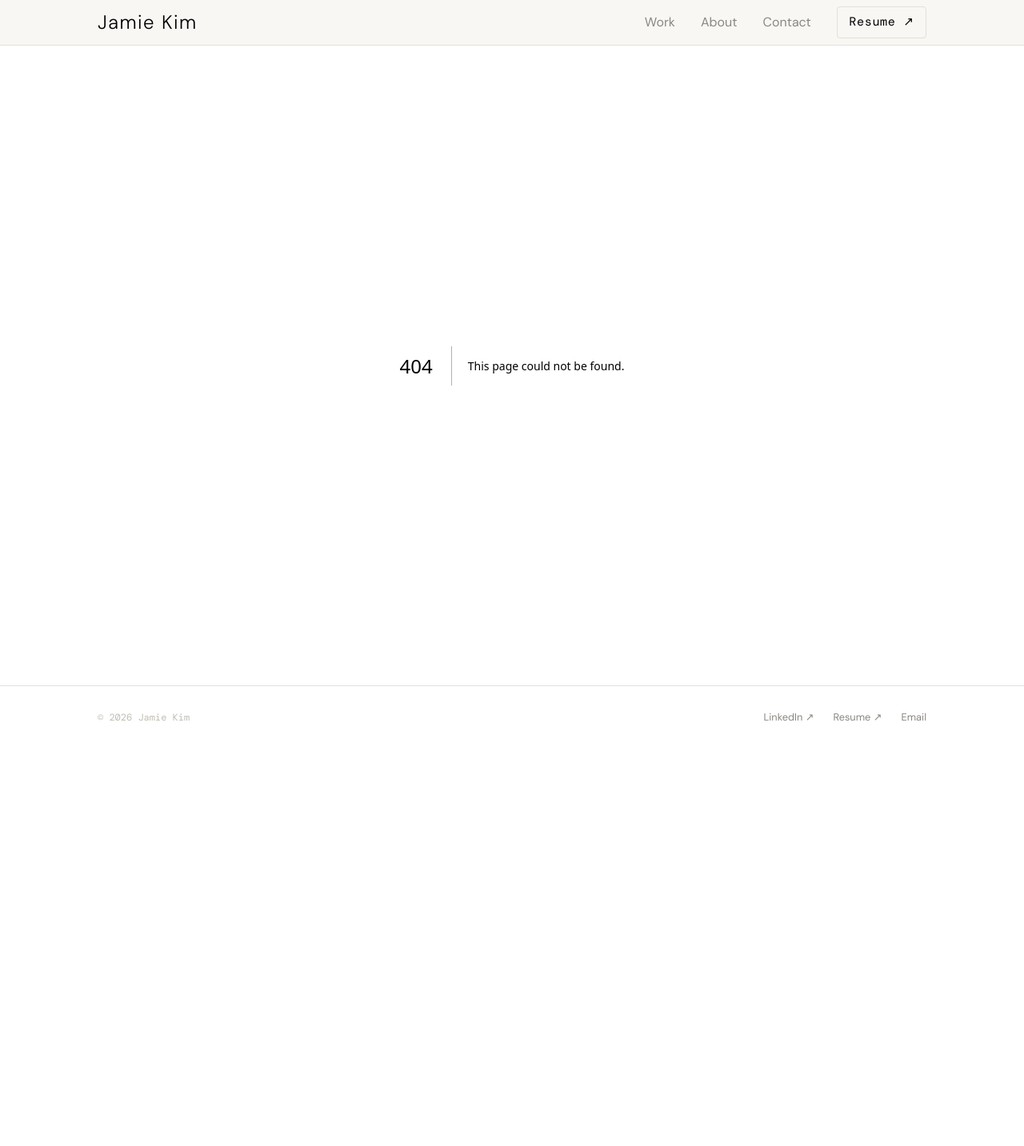
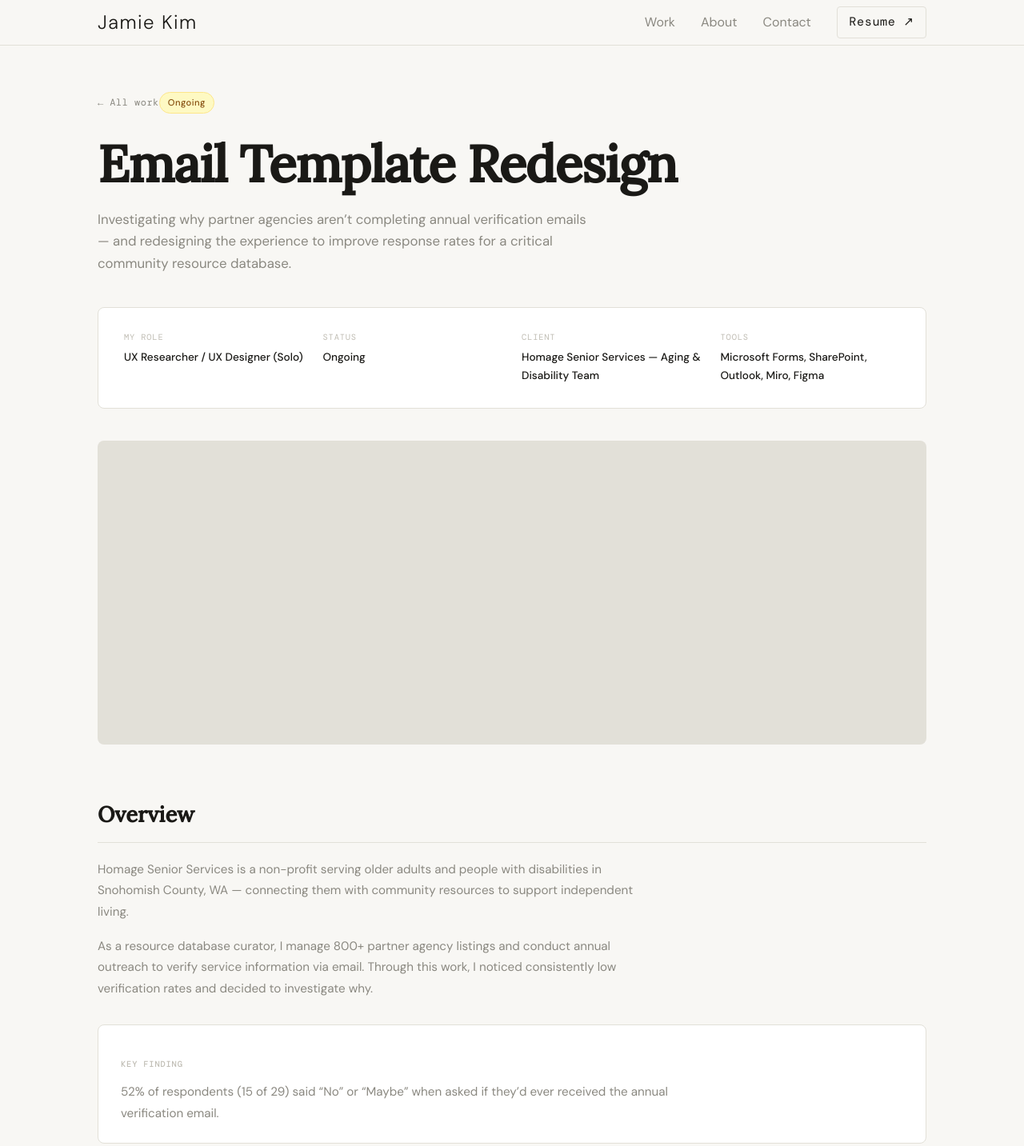
Before and after one commit to jamiejkl/portfolio, a Next.js app: page /work/email-template-redesign in a window 1280 px wide. Before the commit this address had no page. Shown: the top 1433 px of the page at 80% size. Before the commit the page ends 936 px from the top, so only its background shows below. Built offline with nearby package versions, Linux system fonts and the light colour scheme.

Commit message:
add email template redesign, explorations, updated design

```diff
--- a/app/globals.css
+++ b/app/globals.css
@@ -1,9 +1,8 @@
-@import url("https://fonts.googleapis.com/css2?family=DM+Serif+Display:ital@0;1&family=DM+Sans:wght@300;400;500&family=DM+Mono:wght@400;500&display=swap");
-@import url("https://fonts.googleapis.com/css2?family=DM+Serif+Display:ital@0;1&family=DM+Sans:wght@300;400;500&family=DM+Mono:wght@400;500&family=Mulish:wght@300;400;500&display=swap");
+@import url("https://fonts.googleapis.com/css2?family=Lora:ital,wght@0,400;0,500;1,400;1,500&family=DM+Sans:wght@300;400;500&family=DM+Mono:wght@400;500&display=swap");
 
 /* ── Tokens ─────────────────────────────────────── */
 :root {
-  --font-display: "DM Serif Display", Georgia, serif;
+  --font-display: "Lora", Georgia, serif;
   --font-body: "DM Sans", system-ui, sans-serif;
   --font-mono: "DM Mono", monospace;
   --font-warm: "Mulish", system-ui, sans-serif;
@@ -15,7 +14,9 @@
   --color-text: #1a1916;
   --color-muted: #8a8880;
   --color-faint: #c0bdb4;
-  --color-tag-text: #9a9890;
+  --color-accent: #2d7a3a;
+  --color-accent-bg: #f0f9f0;
+  --color-accent-border: #c8e6c8;
 
   --max-w: 1100px;
   --space-section: 7rem;
@@ -64,14 +65,31 @@ img { display: block; max-width: 100%; }
 .navbar__resume:hover { background: var(--color-surface); }
 
 /* ── Hero ────────────────────────────────────────── */
-.hero { padding: 5rem 0 4rem; border-bottom: 0.5px solid var(--color-border); }
-.hero__status { display: inline-flex; align-items: center; gap: 7px; background: var(--color-surface); border: 0.5px solid var(--color-border); border-radius: 99px; padding: 4px 12px; margin-bottom: 1.75rem; }
+.hero {
+  padding: 5rem 0 4rem;
+  border-bottom: 0.5px solid var(--color-border);
+  background:
+    radial-gradient(ellipse at 90% 0%, #d4f5d4 0%, transparent 50%),
+    radial-gradient(ellipse at 10% 100%, #ede8fb 0%, transparent 50%),
+    var(--color-bg);
+}
+
+@media (prefers-color-scheme: dark) {
+  .hero {
+    background:
+      radial-gradient(ellipse at 90% 0%, #1a3a1a 0%, transparent 50%),
+      radial-gradient(ellipse at 10% 100%, #2a1a3a 0%, transparent 50%),
+      var(--color-bg);
+  }
+}
+.hero__status { display: inline-flex; align-items: center; gap: 7px; background: var(--color-accent-bg); border: 0.5px solid var(--color-accent-border); border-radius: 99px; padding: 4px 12px; margin-bottom: 1.75rem; }
 .hero__status-dot { width: 5px; height: 5px; border-radius: 50%; background: #16a34a; }
-.hero__status-text { font-family: var(--font-mono); font-size: 0.8rem; letter-spacing: 0.08em; color: var(--color-muted); }
+.hero__status-text { font-size: 0.8rem; font-weight: 500; letter-spacing: 0.08em; color: #16ba50; }
 .hero__headline { font-family: var(--font-display); font-size: clamp(2.8rem, 6vw, 5rem); line-height: 1.1; letter-spacing: -0.02em; margin-bottom: 1.5rem; }
-.hero__headline em { font-style: normal; color: var(--color-faint); }
+.hero__headline em { font-style: italic; color: var(--color-accent); background: var(--color-accent-bg); padding: 0 6px; border-radius: 4px; }
 .hero__sub { font-size: 1rem; color: var(--color-muted); max-width: 500px; margin-bottom: 2.5rem; line-height: 1.75; }
-.hero__actions { display: flex; gap: 0.75rem; flex-wrap: wrap; }
+.hero__values { display: flex; gap: 0.5rem; flex-wrap: wrap; margin-bottom: 1.5rem; }
+.hero__value { font-size: 0.75rem; color: var(--color-accent); background: var(--color-accent-bg); border: 0.5px solid var(--color-accent-border); border-radius: 99px; padding: 3px 12px; }
 
 /* ── Buttons ─────────────────────────────────────── */
 .btn { display: inline-flex; align-items: center; padding: 0.6rem 1.4rem; border-radius: var(--radius-sm); font-size: 0.85rem; font-weight: 500; cursor: pointer; transition: opacity 0.2s, background 0.2s; }
@@ -179,6 +197,27 @@ img { display: block; max-width: 100%; }
 .cs-nav__next { font-size: 0.95rem; font-weight: 500; transition: opacity 0.2s; }
 .cs-nav__next:hover { opacity: 0.6; }
 
+/* ── Case study status badge ─────────────────────── */
+.cs-status-badge {
+  display: inline-block;
+  font-size: 0.7rem;
+  font-weight: 500;
+  background: #fef9c3;
+  color: #854d0e;
+  border: 0.5px solid #fde68a;
+  border-radius: 99px;
+  padding: 3px 10px;
+  margin-bottom: 1rem;
+  letter-spacing: 0.04em;
+}
+.cs-cover-image {
+  width: 100%;
+  height: 380px;
+  object-fit: cover;
+  border-radius: var(--radius);
+  margin-bottom: 4rem;
+}
+
 /* ── Contact page ────────────────────────────────── */
 .contact-page { padding: 4rem 0 var(--space-section); }
 .contact-inner { max-width: 540px; }
--- /dev/null
+++ b/app/work/email-template-redesign/page.tsx
@@ -0,0 +1,136 @@
+import Link from "next/link";
+
+export default function EmailTemplateRedesignPage() {
+  return (
+    <article className="case-study">
+      <div className="container">
+
+        <header className="cs-header">
+          <Link href="/work" className="cs-back">← All work</Link>
+          <div className="cs-status-badge">Ongoing</div>
+          <h1 className="cs-title">Email Template Redesign</h1>
+          <p className="cs-tagline">
+            Investigating why partner agencies aren&rsquo;t completing annual
+            verification emails — and redesigning the experience to improve
+            response rates for a critical community resource database.
+          </p>
+          <div className="cs-meta-grid">
+            <div className="cs-meta-item">
+              <span className="cs-meta-label">My Role</span>
+              <span className="cs-meta-value">UX Researcher / UX Designer (Solo)</span>
+            </div>
+            <div className="cs-meta-item">
+              <span className="cs-meta-label">Status</span>
+              <span className="cs-meta-value">Ongoing</span>
+            </div>
+            <div className="cs-meta-item">
+              <span className="cs-meta-label">Client</span>
+              <span className="cs-meta-value">Homage Senior Services — Aging & Disability Team</span>
+            </div>
+            <div className="cs-meta-item">
+              <span className="cs-meta-label">Tools</span>
+              <span className="cs-meta-value">Microsoft Forms, SharePoint, Outlook, Miro, Figma</span>
+            </div>
+          </div>
+        </header>
+
+        <div className="cs-cover-placeholder" />
+
+        <section className="cs-section">
+          <h2>Overview</h2>
+          <p>
+            Homage Senior Services is a non-profit serving older adults and
+            people with disabilities in Snohomish County, WA — connecting them
+            with community resources to support independent living.
+          </p>
+          <p>
+            As a resource database curator, I manage 800+ partner agency
+            listings and conduct annual outreach to verify service information
+            via email. Through this work, I noticed consistently low
+            verification rates and decided to investigate why.
+          </p>
+          <div className="cs-callout">
+            <h4>Key Finding</h4>
+            <p style={{margin: 0}}>
+              52% of respondents (15 of 29) said &ldquo;No&rdquo; or &ldquo;Maybe&rdquo; when asked
+              if they&rsquo;d ever received the annual verification email.
+            </p>
+          </div>
+        </section>
+
+        <section className="cs-section">
+          <h2>Problem</h2>
+          <p>
+            Over 12 months of outreach to 500+ partner agencies, the average
+            verification completion rate was only 25%. When partners don&rsquo;t
+            verify directly, accuracy depends on secondary sources like agency
+            websites — which may be outdated or incomplete.
+          </p>
+        </section>
+
+        <section className="cs-section">
+          <h2>Why It Matters</h2>
+          <p>
+            The resource database feeds directly into Washington Community
+            Living Connections, a public portal that older adults, people with
+            disabilities, and caregivers use to find services. When agency
+            information is outdated, real people hit dead ends while seeking
+            help.
+          </p>
+        </section>
+
+        <section className="cs-section">
+          <h2>Goal</h2>
+          <p>
+            Improve partner agency verification completion rate while
+            maintaining information accuracy for community members.
+          </p>
+        </section>
+
+        <section className="cs-section">
+          <h2>Research</h2>
+          <h3>Survey</h3>
+          <p>
+            I surveyed 379 partner agency contacts and received 27 responses
+            (~7%). The goal was to understand barriers to completing the
+            verification email.
+          </p>
+          <ul className="cs-list">
+            <li>Many don&rsquo;t recall the email — 17 of 27 said &ldquo;No&rdquo; or &ldquo;Maybe&rdquo;</li>
+            <li>Lack of time is the top barrier among those who recognized it</li>
+            <li>People simply forget — better follow-up or design could help</li>
+            <li>Motivation isn&rsquo;t the problem — most want to keep information accurate</li>
+            <li>Technical confusion exists — some were unsure how to update or had link issues</li>
+          </ul>
+
+          <h3>Follow-up Interviews</h3>
+          <p>
+            I conducted 15-minute interviews with two survey respondents. Key findings:
+          </p>
+          <ul className="cs-list">
+            <li>&ldquo;Short and sweet&rdquo; is critical — visual appearance matters as much as length</li>
+            <li>Context matters — partners need reminders of the connection to Homage</li>
+            <li>Trust is fragile — both hesitate at links due to phishing awareness training</li>
+          </ul>
+        </section>
+
+        <section className="cs-section">
+          <h2>Next Steps</h2>
+          <p>This project is ongoing. Next steps include:</p>
+          <ul className="cs-list">
+            <li>Design a clearer, more scannable email template in Figma</li>
+            <li>Test two versions — direct link vs. embedded verification form</li>
+            <li>Measure impact on completion rates after rollout</li>
+          </ul>
+        </section>
+
+        <nav className="cs-nav">
+          <Link href="/work/colleague-ai" className="cs-nav__next">
+            Next project: Colleague AI →
+          </Link>
+        </nav>
+
+      </div>
+    </article>
+  );
+}
```
Also changed, not shown: app/page.tsx (+6 -1 lines), content/projects.ts (+16 -0 lines).
